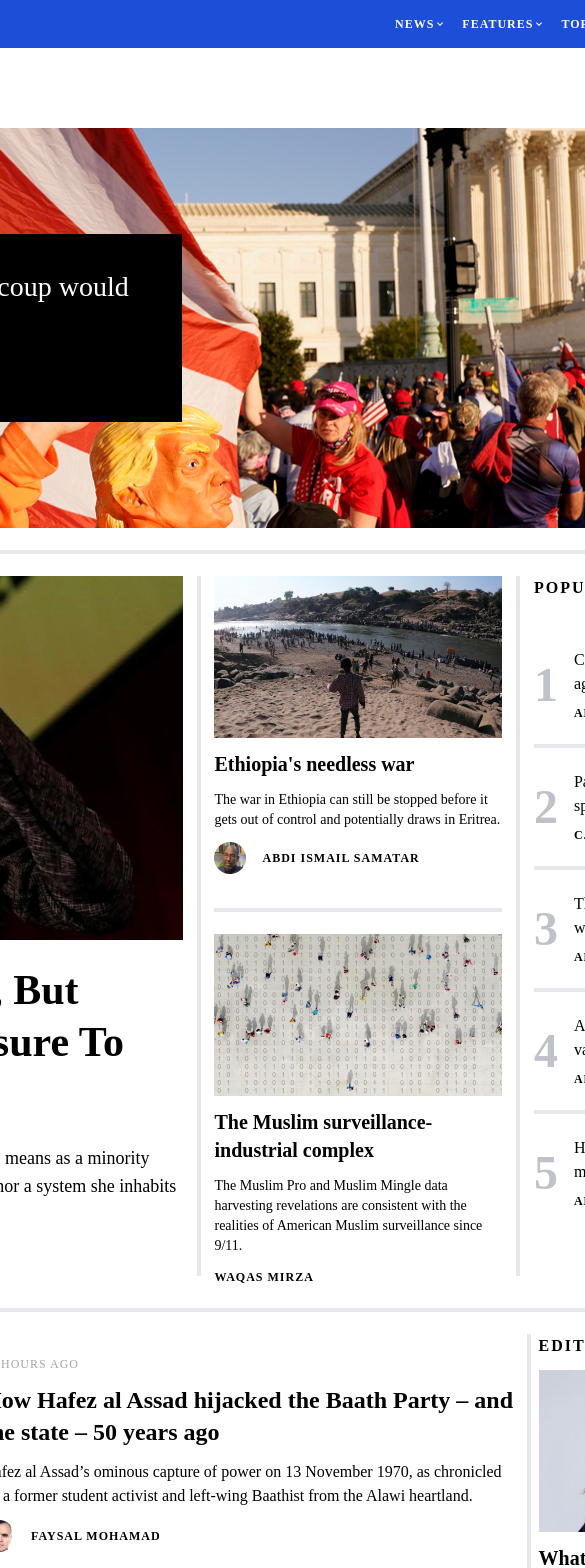
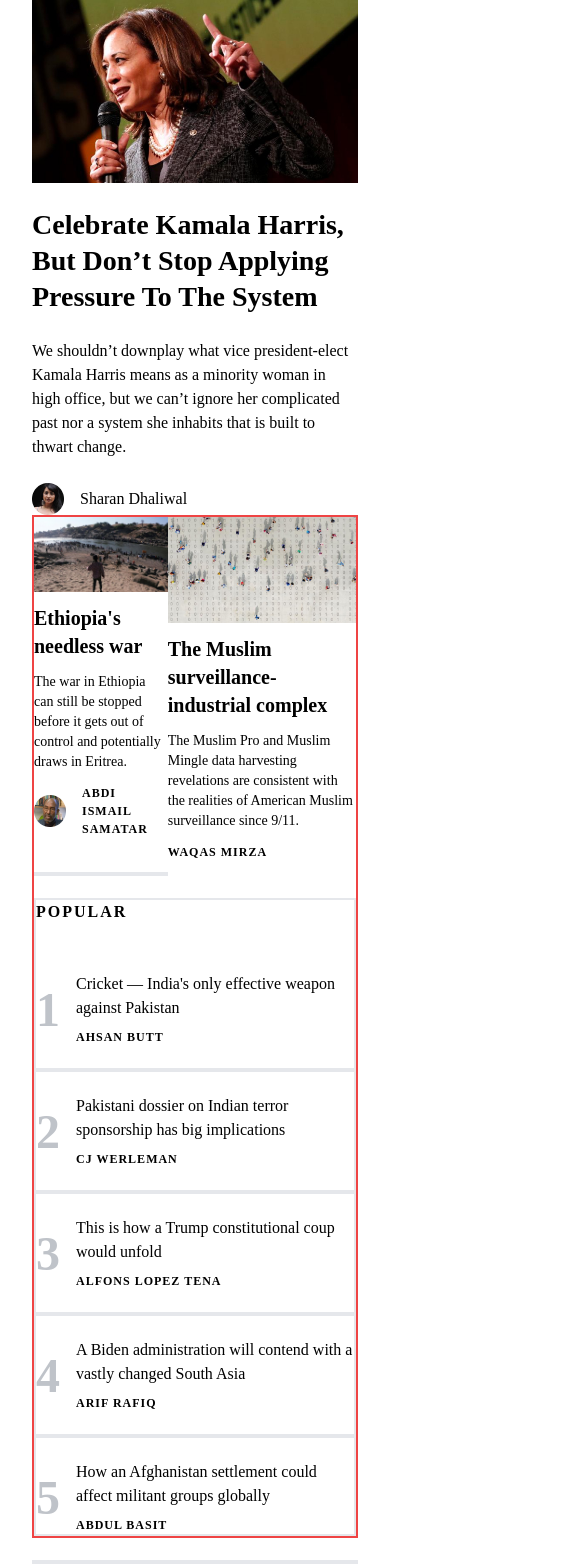
Before and after one commit to ismailcubuk/news-ui, a React (Create React App) app: page / in a window 390 px wide. Shown: the top 1568 px of the page, 585 px wide, since content can reach past the window. Built offline with nearby package versions, Linux system fonts and the light colour scheme.

Commit message:
change layout

```diff
--- a/src/App.js
+++ b/src/App.js
@@ -10,18 +10,15 @@ function App() {
   return (
     <div className="flex justify-center w-full nato-serif">
       <div className="max-w-screen-myxl">
-        <Navbar />
-        <Opinion />
-        <Carousel />
-        <div className="mx-[60px]">
-          <DividerW />
+        {/* <Navbar /> */}
+        {/* <Opinion /> */}
+        <div className="flex flex-col-reverse myxl:flex-col">
+        {/* <Carousel /> */}
+        <Layer1 />
         </div>
-        <div className="mx-[60px]">
-          <Layer1 />
-          <DividerW />
-          <Layer2 />
-        </div>
-        <Footer/>
+        {/* <DividerW /> */}
+        {/* <Layer2 /> */}
+        {/* <Footer /> */}
       </div>
     </div>
   );
--- a/src/components/main/Layer1.js
+++ b/src/components/main/Layer1.js
@@ -6,16 +6,21 @@ import { DividerW, DividerH } from "../Divider";
 
 export default function Layer1() {
   return (
-    <div className="flex items-start">
-      <LeftSection />
-      <div className="flex h-[700px] w-12 flex-row justify-center items-center">
-        <div className="h-full border-2" />
+    <div className="flex flex-col-reverse myxl:flex-col mx-8 ">
+      <DividerW />
+      <div className="flex items-start flex-col mytablet:flex-row ">
+        <div className="mytablet:w-2/4">
+        <LeftSection />
+        </div>
+        <div className="flex flex-col border-2 mytablet:w-2/4 border-red-500 mysm:flex-row">
+          <MiddleSection />
+          <PopularSection />
+        </div>
       </div>
-      <MiddleSection />
-      <div className="flex h-[700px] w-12 flex-row justify-center items-center">
-        <div className="h-full border-2" />
-      </div>
-      <PopularSection />
     </div>
   );
 }
+
+  {/* <div className="flex h-[700px] w-12 flex-row justify-center items-center">
+          <div className="h-full border-2" />
+        </div> */}
--- a/src/components/main/Layer2.js
+++ b/src/components/main/Layer2.js
@@ -46,7 +46,7 @@ const articles = [
 
 export default function Layer2() {
   return (
-    <div className="flex">
+    <div className="flex mx-[60px]">
       <div className="flex flex-col items-start">
         {articles.map((article, index) => (
           <div key={index}>
--- a/src/components/main/LeftSection.js
+++ b/src/components/main/LeftSection.js
@@ -2,13 +2,13 @@ import React from 'react'
 
 export default function LeftSection() {
   return (
-    <div className="flex flex-col gap-6 shrink-0 w-[648px]">
+    <div className="flex flex-col gap-6 shrink-0 w-full">
         <img src="/images/thumbs/thumb1.jpg" alt="thumb1"/>
-          <p className="text-[42px] font-bold leading-[52px] capitalize">
+          <p className="mymd:text-[42px] mymd:leading-[52px] mytablet:text-[36px] mytablet:leading-[44px] text-[28px] leading-[36px] font-bold">
             Celebrate Kamala Harris, But Don’t Stop Applying Pressure To The
             System
           </p>
-          <p className="font-normal text-[18px] leading-[28px]">
+          <p className="font-normal text-[16px] leading-[24px] mysm:text-[18px] mysm:leading-[28px]">
             We shouldn’t downplay what vice president-elect Kamala Harris means
             as a minority woman in high office, but we can’t ignore her
             complicated past nor a system she inhabits that is built to thwart
--- a/src/components/main/MiddleSection.js
+++ b/src/components/main/MiddleSection.js
@@ -1,5 +1,5 @@
 import React from "react";
-import { DividerW, DividerH } from '../Divider';
+import { DividerW, DividerH } from "../Divider";
 const articles = [
   {
     imgSrc: "/images/thumbs/thumb3.jpg",
@@ -20,18 +20,22 @@ const articles = [
 ];
 
 export default function MiddleSection() {
+  const isMysm = window.innerWidth > 320 || window.innerWidth > 768;
   return (
-    <div className="flex flex-col items-center">
+    <div className="flex flex-col myxs:flex-row mysm:flex-col myxs:w-full  mytablet:flex-col items-start ">
       {articles.map((article, index) => (
-        <div className="flex flex-col justify-center items-start gap-3 w-[288px]" key={index}>
-          <img src={article.imgSrc} alt={`thumb${index}`} />
+        <div
+          className="flex flex-col justify-center items-start gap-3 "
+          key={index}
+        >
+          <img src={article.imgSrc} alt={`thumb${index}`} className="w-full"/>
           <p className="header">{article.header}</p>
           <p className="custom-text">{article.customText}</p>
           <div className="flex items-center gap-4">
             {article.authorImg && <img src={article.authorImg} alt="author" />}
             <p className="author">{article.author}</p>
           </div>
-            {index < articles.length - 1 && <DividerW />}
+          {index < articles.length - 1 && isMysm ? <DividerW /> : null}
         </div>
       ))}
     </div>
--- a/src/components/main/PopularSection.js
+++ b/src/components/main/PopularSection.js
@@ -31,7 +31,7 @@ export default function PopularSection() {
   ];
 
   return (
-    <div className="flex flex-col items-start gap-6">
+    <div className="flex flex-col items-start gap-6 w-full border-2">
       <div className="popular pb-6">POPULAR</div>
       <div className="flex flex-col items-start">
         {items.map((item, index) => (
@@ -39,7 +39,7 @@ export default function PopularSection() {
             <div className="flex justify-center items-center gap-4">
               <p className="number">{item.number}</p>
               <div className="flex flex-col items-start gap-2">
-                <p className="description">{item.text}</p>
+                <p className="text-[16px] leading-[24px] mytablet:text-[14px] mytablet:leading-[20px] mylg:text-[16px] mylg:leading-[24px]">{item.text}</p>
                 <p className="author">{item.author}</p>
               </div>
             </div>
```
Lines whose indentation alone changed are shown as unchanged.
